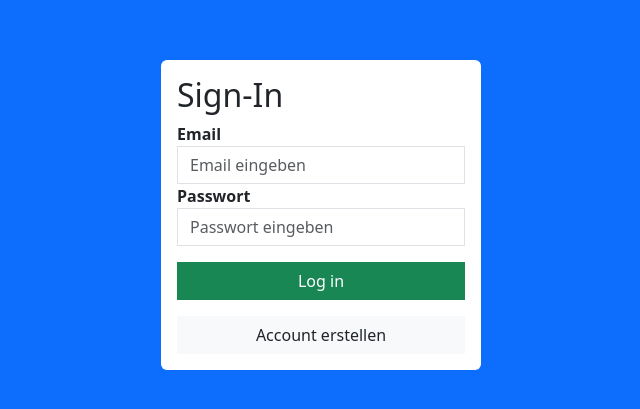
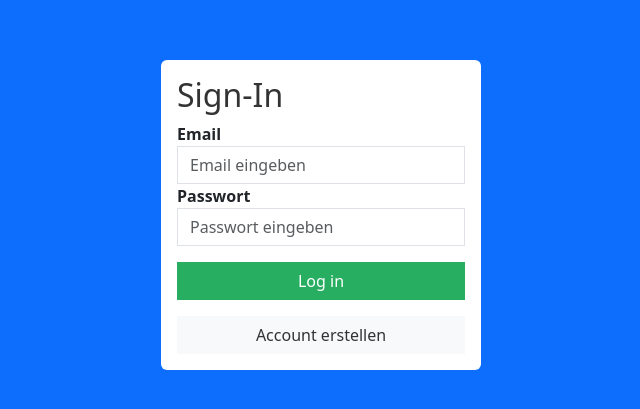
Before and after one commit to noahburren/Abschlussprojekt_2024_API-1_noabur_Board_-GamificationAndroidApplication-, a React (Create React App) app in the folder frontend/: page / in a window 1280 px wide. Shown: the part 185-594 px from the top of the page, without its empty margins (319-959 px from the left). Built offline with nearby package versions, Linux system fonts and the light colour scheme.

Commit message:
schreibfehler

```diff
--- a/frontend/src/Login.js
+++ b/frontend/src/Login.js
@@ -6,6 +6,7 @@
 import axios from "axios"; // Import von axios für HTTP-Anfragen
 import "bootstrap/dist/css/bootstrap.min.css"; // Import von Bootstrap CSS für das Styling
 import { AuthContext } from "./AuthContext"; // Import des AuthContext für die Authentifizierung
+import "./styles.css";
 
 function Login() {
   // State-Hooks für das Formular und die Fehlerbehandlung
--- a/frontend/src/SignupValidation.js
+++ b/frontend/src/SignupValidation.js
@@ -29,7 +29,8 @@
   } else if (!/\d/.test(values.password)) {
     errors.password = "Passwort muss mindestens eine Zahl enthalten";
   } else if (!/[A-Z]/.test(values.password)) {
-    errors.password = "Passwort muss mindestens einen Großbuchstaben enthalten";
+    errors.password =
+      "Passwort muss mindestens einen Grossbuchstaben enthalten";
   } else if (!password_pattern.test(values.password)) {
     errors.password = "Ungültiges Passwort";
   } else {
--- /dev/null
+++ b/frontend/src/styles.css
@@ -0,0 +1,34 @@
+/* Hintergrundfarbe des gesamten Formulars */
+.bg-primary {
+  background-color: #2980b9; /* Dunkles Blau */
+}
+
+/* Hintergrundfarbe des Formularkastens */
+.bg-white {
+  background-color: #ecf0f1; /* Hellgrau */
+}
+
+/* Textfarbe für Überschrift */
+h2 {
+  color: #333333; /* Dunkles Grau */
+}
+
+/* Textfarbe und Hover-Effekt für den Log-in Button */
+.btn-success {
+  background-color: #27ae60; /* Dunkles Grün */
+  color: #ffffff; /* Weiss */
+  border-color: #27ae60;
+}
+
+.btn-success:hover {
+  background-color: #219653; /* Dunkleres Grün */
+}
+
+/* Textfarbe und Hover-Effekt für den Account erstellen Link */
+.btn-default {
+  color: #333333; /* Dunkles Grau */
+}
+
+.btn-default:hover {
+  color: #000000; /* Schwarz */
+}
```
